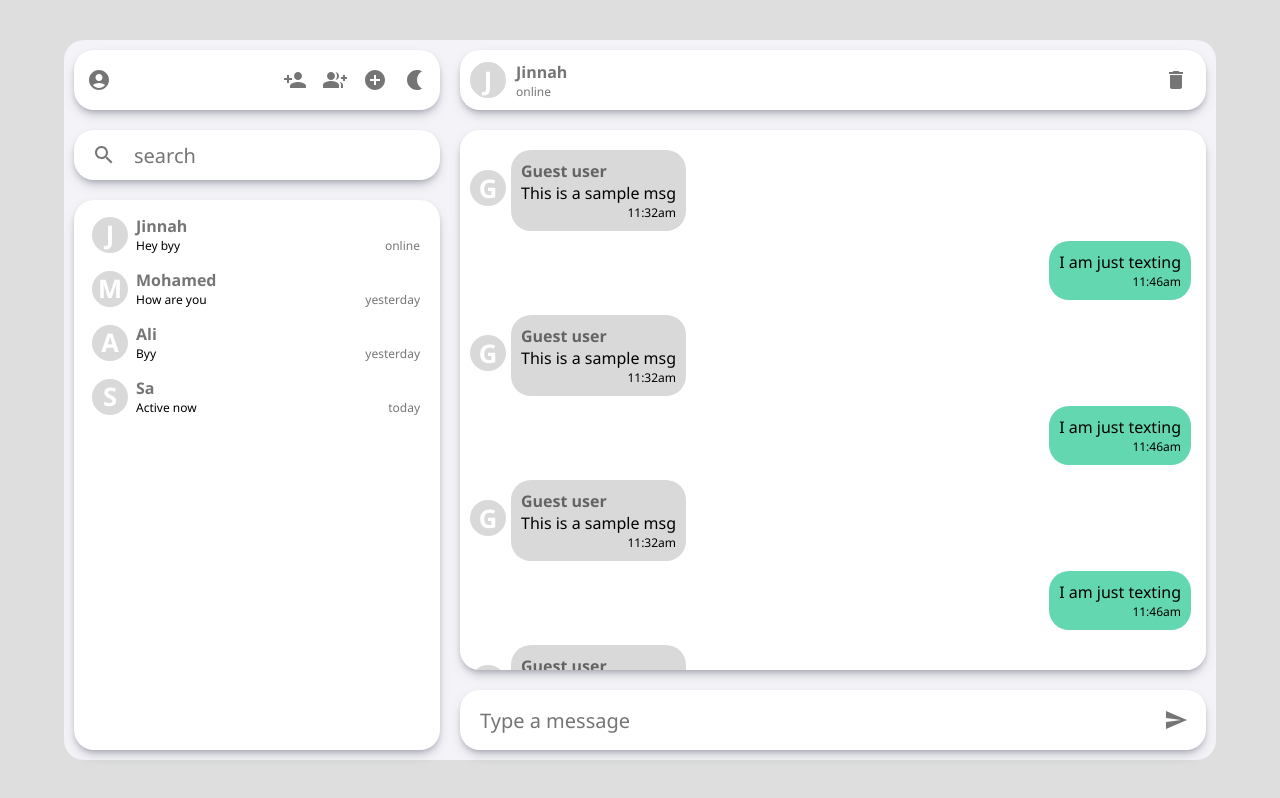
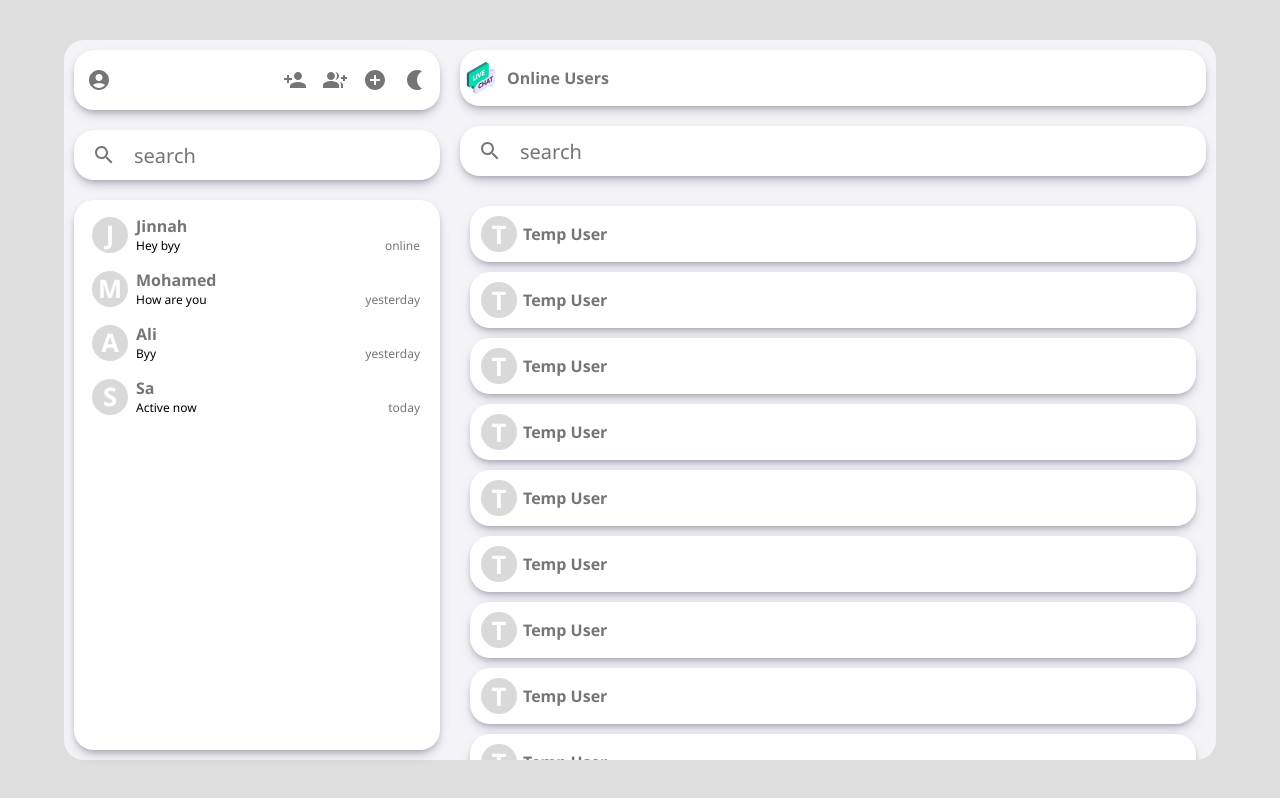
Before and after one commit to mohamedalijinnah81/livechat-client, a React (Create React App) app: page / in a window 1280 px wide. Built offline with nearby package versions, Linux system fonts and the light colour scheme.

Commit message:
Online users page created successfully

```diff
--- a/src/components/MainContainer.js
+++ b/src/components/MainContainer.js
@@ -4,6 +4,7 @@ import Sidebar from './sidebar/Sidebar'
 import ChatArea from './workarea/ChatArea'
 import WelcomePage from './others/WelcomePage'
 import CreateGroups from './others/CreateGroups'
+import UsersAndGroups from './others/UsersAndGroups'
 
 const MainContainer = () => {
     const [chatData, setChatData] = useState([
@@ -36,9 +37,10 @@ const MainContainer = () => {
         />
         {/* <WelcomePage /> */}
         {/* <CreateGroups /> */}
-        <ChatArea
+        {/* <ChatArea
             chatData = {chatData[0]}
-        />
+        /> */}
+        <UsersAndGroups />
     </div>
   )
 }
--- /dev/null
+++ b/src/components/others/UsersAndGroups.js
@@ -0,0 +1,72 @@
+import React from 'react'
+import '../../styles/others/UsersAndGroups.css'
+import './../../styles/sidebar/SBHeader.css'
+import './../../styles/sidebar/SBSearchbar.css'
+import './../../styles/sidebar/SBConversations.css'
+import './../../styles/sidebar/ConversationItem.css'
+import logo from '../../images/live-chat.png'
+import SBSearchbar from '../sidebar/SBSearchbar'
+
+const UsersAndGroups = () => {
+  return (
+    <div className='list-container'>
+        <div className="ug-header">
+            <img src={logo} alt="Logo" style={{height: "2rem", width: "2rem"}} />
+            <p className='ug-title'>Online Users</p>
+        </div>
+        <SBSearchbar />
+        <div className="ug-list">
+            <div className="ug-listitem">
+                <p className='convo-icon'>T</p>
+                <p className='convo-title'>Temp User</p>
+            </div>
+            <div className="ug-listitem">
+                <p className='convo-icon'>T</p>
+                <p className='convo-title'>Temp User</p>
+            </div>
+            <div className="ug-listitem">
+                <p className='convo-icon'>T</p>
+                <p className='convo-title'>Temp User</p>
+            </div>
+            <div className="ug-listitem">
+                <p className='convo-icon'>T</p>
+                <p className='convo-title'>Temp User</p>
+            </div>
+            <div className="ug-listitem">
+                <p className='convo-icon'>T</p>
+                <p className='convo-title'>Temp User</p>
+            </div>
+            <div className="ug-listitem">
+                <p className='convo-icon'>T</p>
+                <p className='convo-title'>Temp User</p>
+            </div>
+            <div className="ug-listitem">
+                <p className='convo-icon'>T</p>
+                <p className='convo-title'>Temp User</p>
+            </div>
+            <div className="ug-listitem">
+                <p className='convo-icon'>T</p>
+                <p className='convo-title'>Temp User</p>
+            </div>
+            <div className="ug-listitem">
+                <p className='convo-icon'>T</p>
+                <p className='convo-title'>Temp User</p>
+            </div>
+            <div className="ug-listitem">
+                <p className='convo-icon'>T</p>
+                <p className='convo-title'>Temp User</p>
+            </div>
+            <div className="ug-listitem">
+                <p className='convo-icon'>T</p>
+                <p className='convo-title'>Temp User</p>
+            </div>
+            <div className="ug-listitem">
+                <p className='convo-icon'>T</p>
+                <p className='convo-title'>Temp User</p>
+            </div>
+        </div>
+    </div>
+  )
+}
+
+export default UsersAndGroups
--- /dev/null
+++ b/src/styles/others/UsersAndGroups.css
@@ -0,0 +1,56 @@
+.list-container {
+    flex: 0.7;
+    display: flex;
+    flex-direction: column;
+}
+
+.ug-header {
+    background-color: #fff;
+    border-radius: 20px;
+    padding: 12px 5px;
+    margin: 10px;
+    display: flex;
+    align-items: center;
+    box-shadow: rgba(50, 50, 93, 0.25) 0px 6px 12px -2px, rgba(0, 0, 0, 0.3) 0px 3px 7px -3px;
+}
+
+.ug-title {
+    color: rgba(0, 0, 0, 0.54);
+    margin-left: 10px;
+    font-family: 'Segoe UI', Tahoma, Geneva, Verdana, sans-serif;
+    font-weight: bolder;
+}
+
+.ug-list {
+    flex: 1;
+    overflow: scroll;
+    scrollbar-width: none;
+    padding: 10px;
+}
+
+.ug-list::-webkit-scrollbar {
+    display: none;
+}
+
+.ug-listitem {
+    display: flex;
+    align-items: center;
+    background-color: #fff;
+    box-shadow: rgba(50, 50, 93, 0.25) 0px 6px 12px -2px, rgba(0, 0, 0, 0.3) 0px 3px 7px -3px;
+    border-radius: 20px;
+    padding: 10px 5px;
+    margin: 10px;
+    transition-duration: 0.5s;
+}
+
+.ug-listitem:hover {
+    background-color: rgb(226, 226, 226);
+}
+
+.ug-listitem:active {
+    background-color: #fff;
+}
+
+.ug-listitem p {
+    margin-left: 6px;
+}
```
